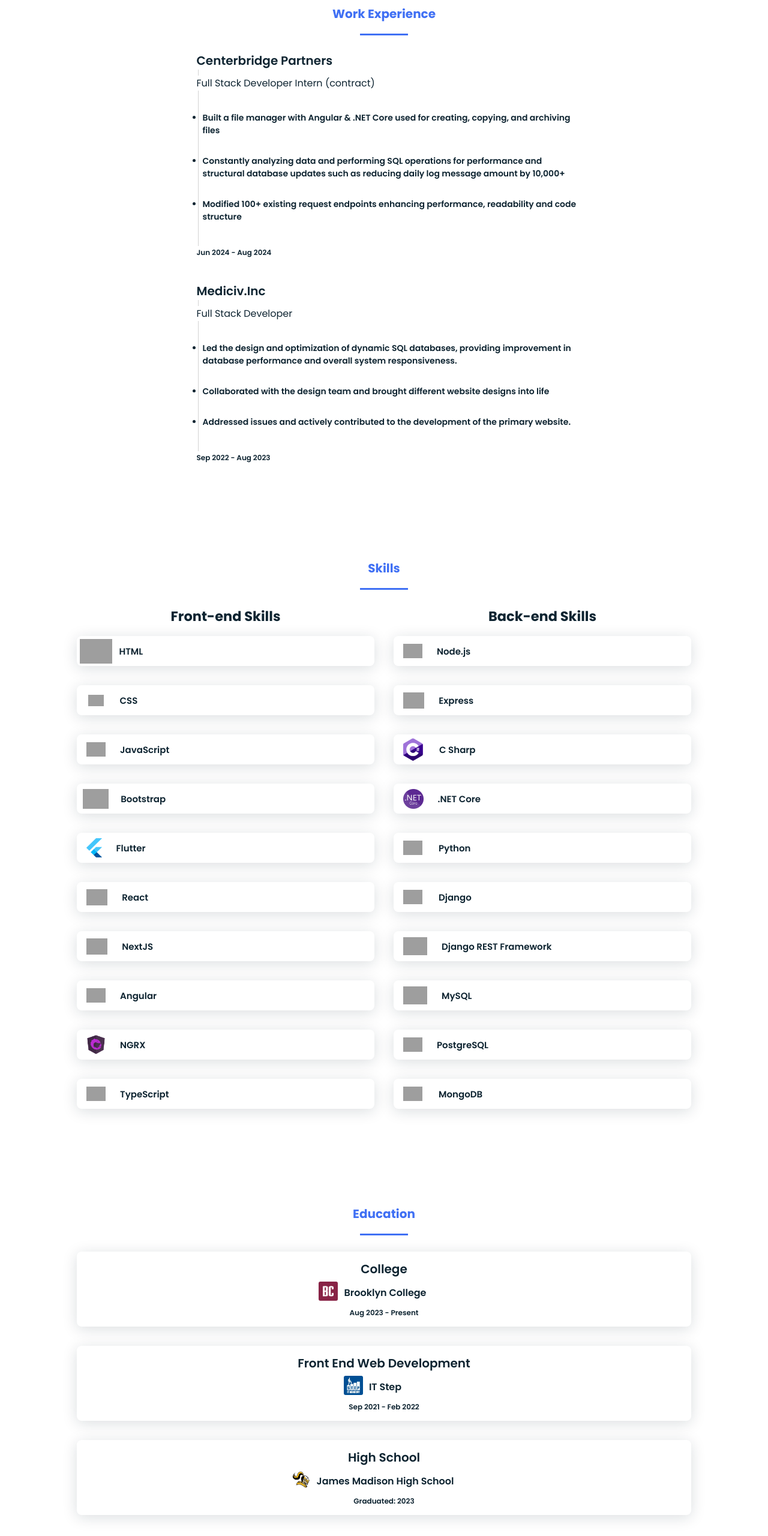
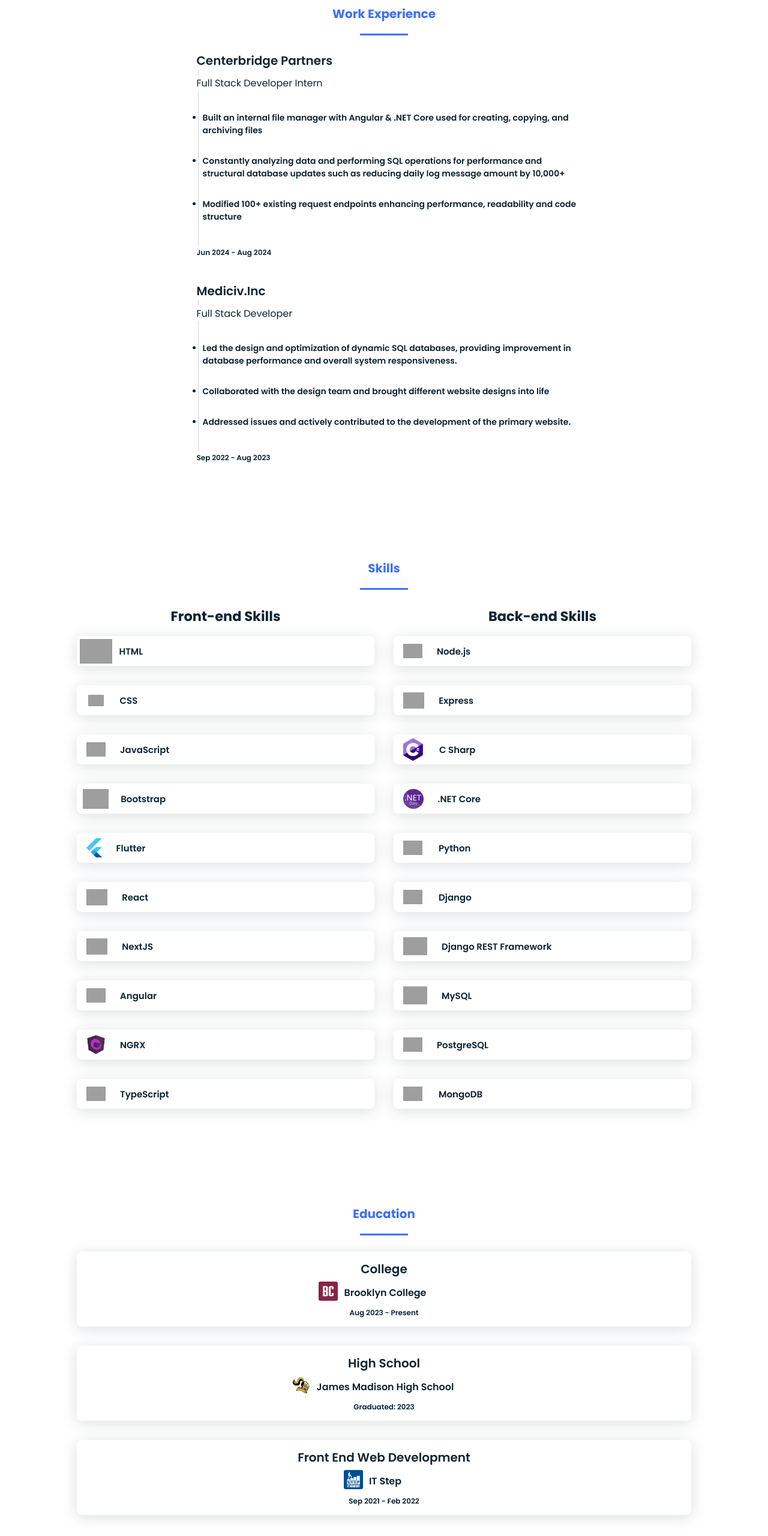
Before and after one commit to MikheilMusaelyan/Portfolio, a plain HTML site: page index.html in a window 1280 px wide. Shown: the part 3580-6140 px from the top of the page at 60% size. Drawn offline with nearby package versions, Linux system fonts and the light colour scheme; grey boxes are pictures that could not be loaded.

Commit message:
minor changes

```diff
--- a/index.html
+++ b/index.html
@@ -239,9 +239,9 @@
                 <div style="text-align: center; display: flex; flex-direction: column; align-items: center;">
                     <p class="about-text ul">
                         <div class="job-title"><span class="job-title-span">Centerbridge Partners</span></div>
-                        <div class="job-title desc"><span class="job-title-span span-desc">Full Stack Developer Intern (contract)</span></div>
+                        <div class="job-title desc"><span class="job-title-span span-desc">Full Stack Developer Intern</span></div>
                         <ul class="about-ul">
-                            <li class="about-li">Built a file manager with Angular & .NET Core used for creating, copying, and archiving files</li>
+                            <li class="about-li">Built an internal file manager with Angular & .NET Core used for creating, copying, and archiving files</li>
                             <li class="about-li">Constantly analyzing data and performing SQL operations for performance and structural database updates such as reducing daily log message amount by 10,000+</li>
                             <li class="about-li">Modified 100+ existing request endpoints enhancing performance, readability and code structure</li>
                         </ul>
@@ -457,12 +457,12 @@
             <div class="education-container bd-grid">
                 <div class="education-data">
                     <div class="education-names">
-                        <span class="education-name">Front End Web Development</span>
+                        <span class="education-name">High School</span>
                         <div class="school-wrap">
-                            <img class="school-image" src="./assets/images/itstep.jpg">
-                            <p class="education-platform ">IT Step</p>
+                            <img class="school-image" src="./assets/images/jmhs.jpg">
+                            <p class="education-platform">James Madison High School</p>
                         </div>
-                        <p class="education-duration ">Sep 2021 - Feb 2022</p>
+                        <p class="education-duration ">Graduated: 2023</p>
                     </div>
                 </div>
             </div>
@@ -470,12 +470,12 @@
             <div class="education-container bd-grid">
                 <div class="education-data">
                     <div class="education-names">
-                        <span class="education-name">High School</span>
+                        <span class="education-name">Front End Web Development</span>
                         <div class="school-wrap">
-                            <img class="school-image" src="./assets/images/jmhs.jpg">
-                            <p class="education-platform">James Madison High School</p>
+                            <img class="school-image" src="./assets/images/itstep.jpg">
+                            <p class="education-platform ">IT Step</p>
                         </div>
-                        <p class="education-duration ">Graduated: 2023</p>
+                        <p class="education-duration ">Sep 2021 - Feb 2022</p>
                     </div>
                 </div>
             </div>
```
